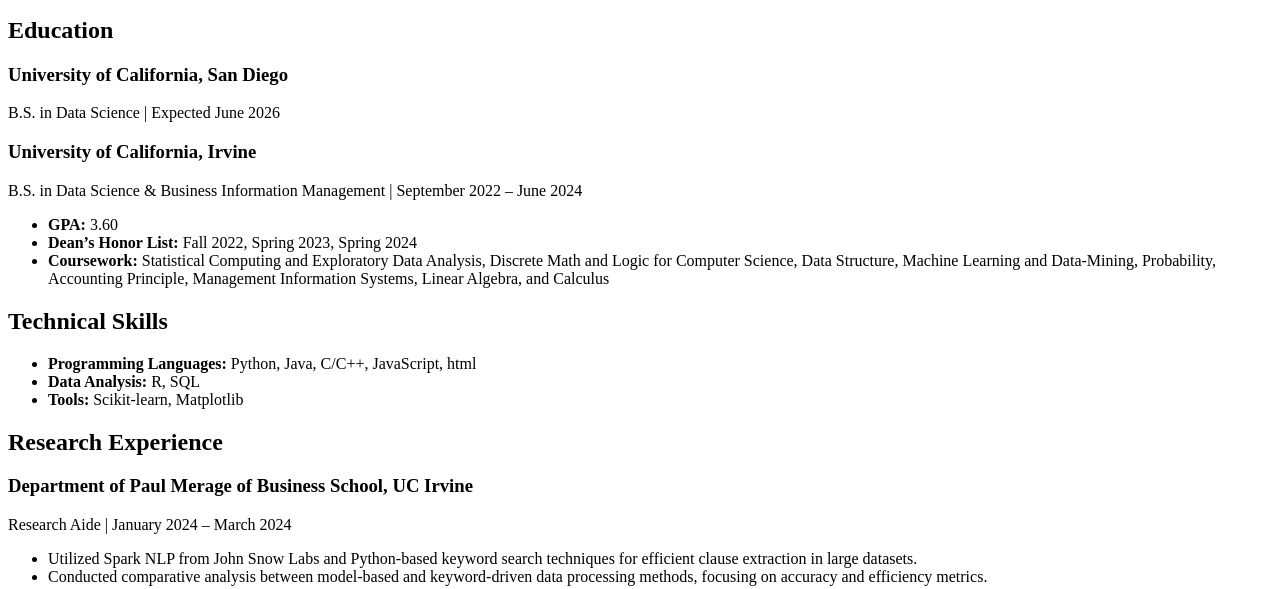
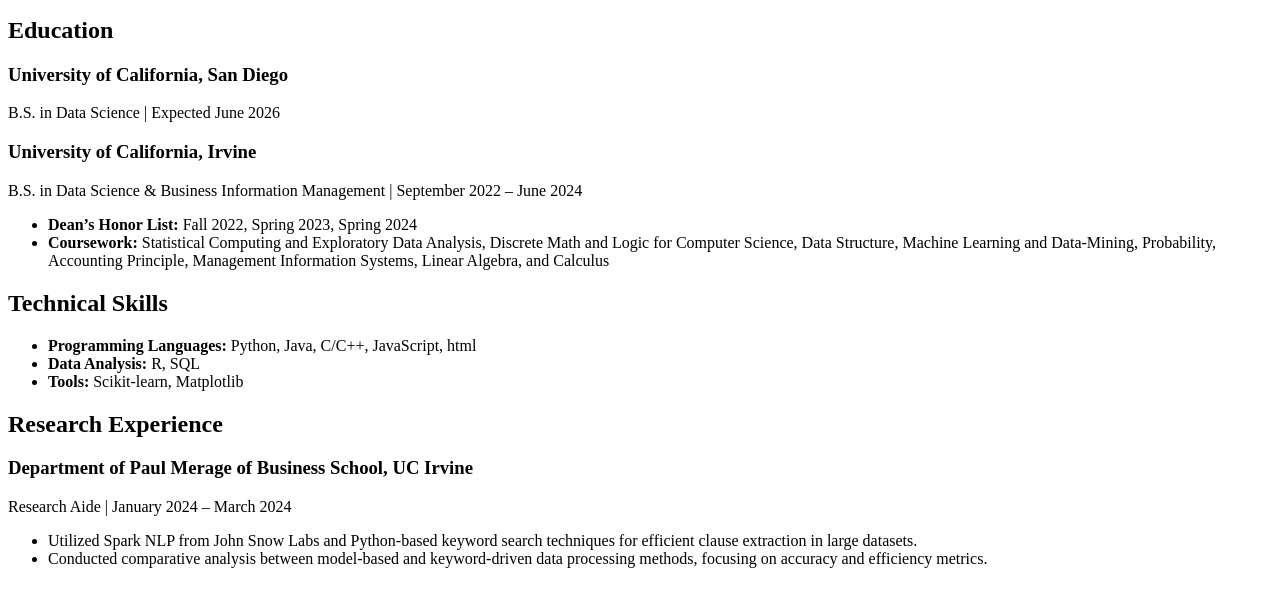
Before and after one commit to glyjtha/portfolio, a plain HTML site: page cv/index.html in a window 1280 px wide. Shown: the part 207-796 px from the top of the page. Drawn offline with Linux system fonts and the light colour scheme.

Commit message:
fixing cv page

```diff
--- a/cv/index.html
+++ b/cv/index.html
@@ -33,7 +33,6 @@
             <h3>University of California, Irvine</h3>
             <p>B.S. in Data Science & Business Information Management | September 2022 – June 2024</p>
             <ul>
-              <li><strong>GPA:</strong> 3.60</li>
               <li><strong>Dean’s Honor List:</strong> Fall 2022, Spring 2023, Spring 2024</li>
               <li><strong>Coursework:</strong> Statistical Computing and Exploratory Data Analysis, Discrete Math and Logic for Computer Science, Data Structure, Machine Learning and Data-Mining, Probability, Accounting Principle, Management Information Systems, Linear Algebra, and Calculus</li>
             </ul>
```
